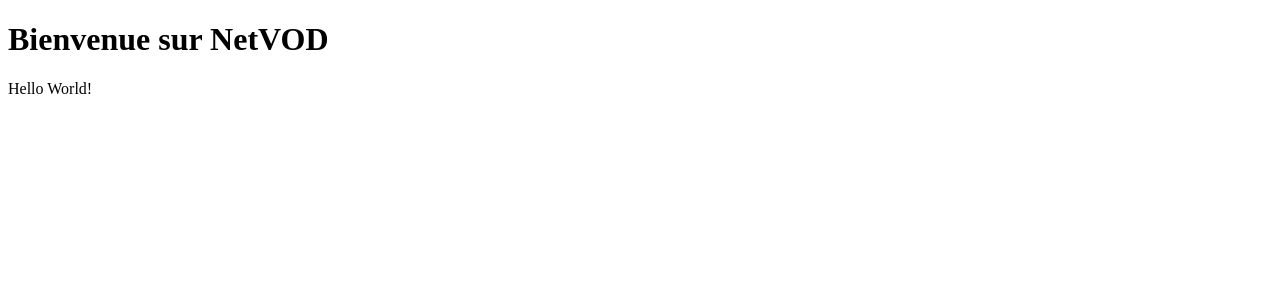
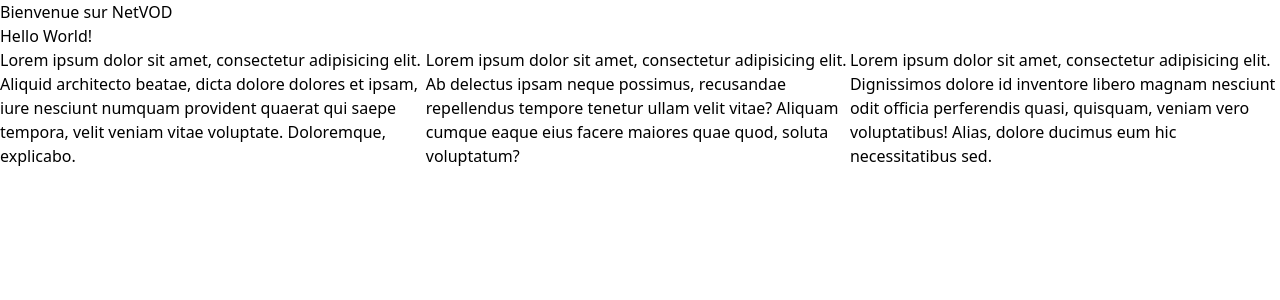
Before and after one commit to Inerska/sae-netvod, a PHP site: page / in a window 1280 px wide. Shown: the top 300 px of the page. Run offline with PHP 8.4, Linux system fonts and the light colour scheme; some libraries are stand-ins or nearby versions.

Commit message:
feat(static): add tailwind css framework

```diff
--- a/index.php
+++ b/index.php
@@ -6,6 +6,7 @@
           content="width=device-width, user-scalable=no, initial-scale=1.0, maximum-scale=1.0, minimum-scale=1.0">
     <meta http-equiv="X-UA-Compatible" content="ie=edge">
     <title>NetVOD</title>
+    <script src="https://cdn.tailwindcss.com"></script>
 </head>
 <body>
 <h1>Bienvenue sur NetVOD</h1>
@@ -15,5 +16,18 @@
 require_once 'vendor/autoload.php';
 
 echo "Hello World!"; ?>
+
+<div class="flex justify-between items-center w-full">
+    <p>Lorem ipsum dolor sit amet, consectetur adipisicing elit. Aliquid architecto beatae, dicta dolore dolores et
+        ipsam, iure nesciunt numquam provident quaerat qui saepe tempora, velit veniam vitae voluptate. Doloremque,
+        explicabo.</p>
+    <p>Lorem ipsum dolor sit amet, consectetur adipisicing elit. Ab delectus ipsam neque possimus, recusandae
+        repellendus tempore tenetur ullam velit vitae? Aliquam cumque eaque eius facere maiores quae quod, soluta
+        voluptatum?</p>
+    <p>Lorem ipsum dolor sit amet, consectetur adipisicing elit. Dignissimos dolore id inventore libero magnam nesciunt
+        odit officia perferendis quasi, quisquam, veniam vero voluptatibus! Alias, dolore ducimus eum hic necessitatibus
+        sed.</p>
+</div>
+
 </body>
 </html>
```
